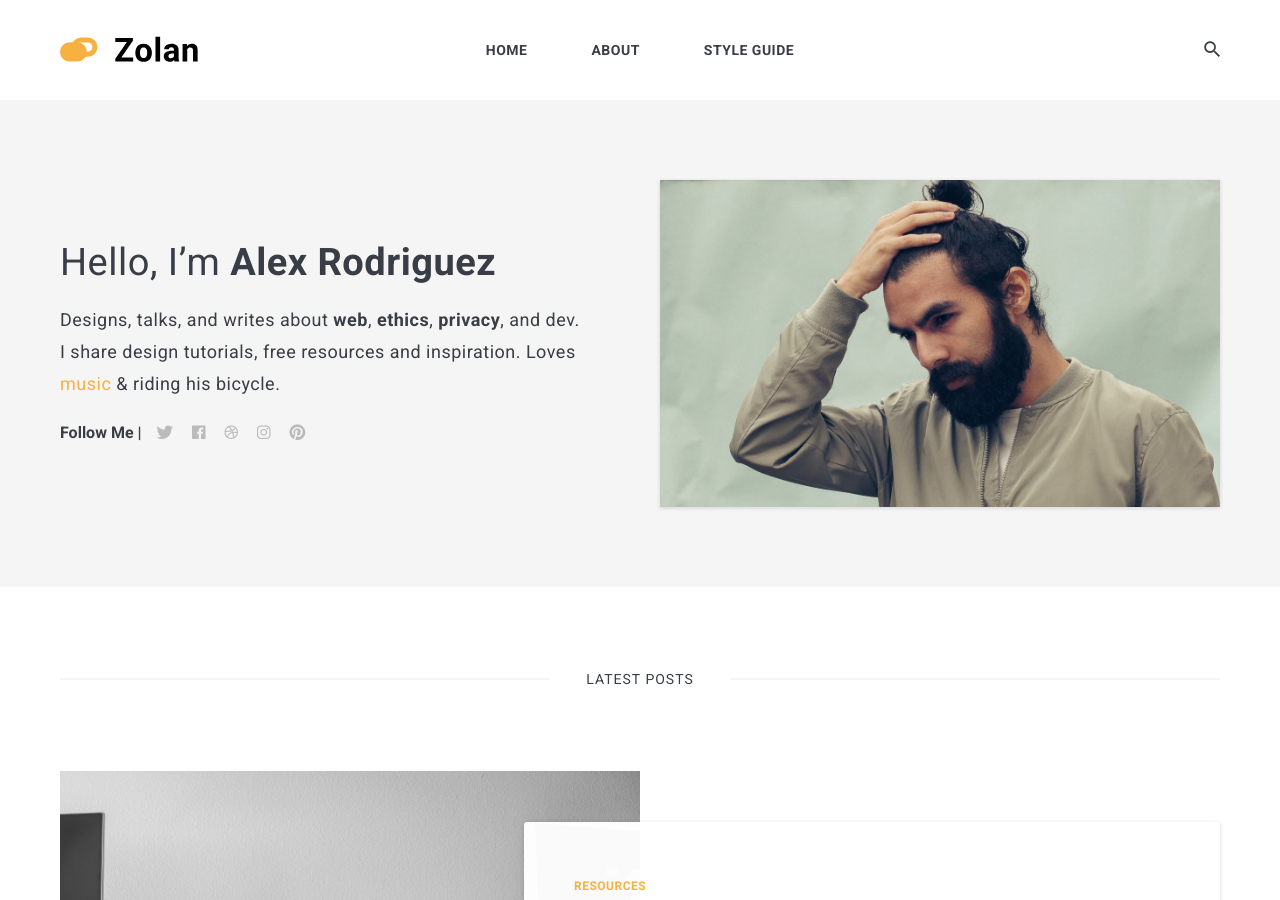
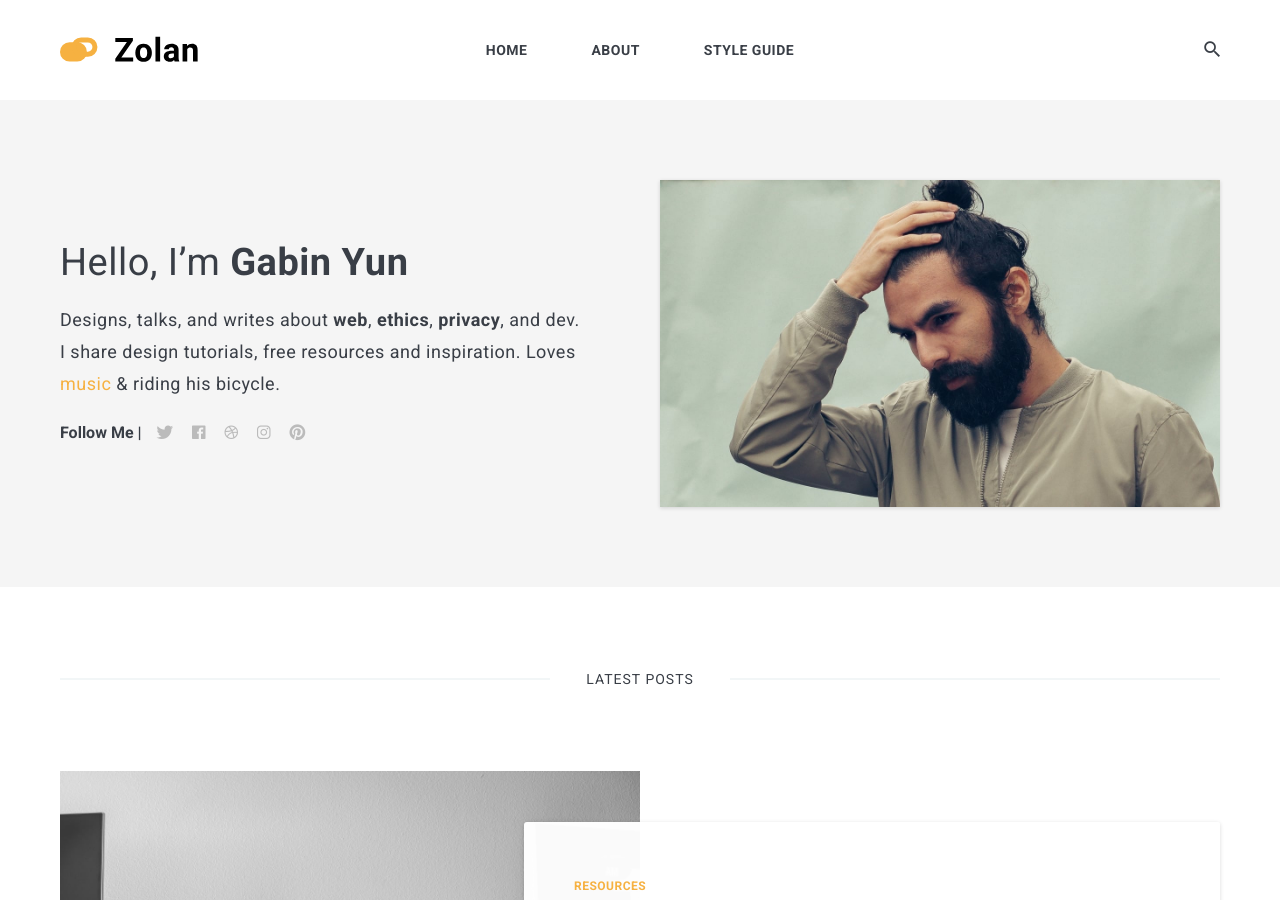
Before and after one commit to gabinyun/gabinyun.github.io, a Jekyll site: the page built from index.html, in a window 1280 px wide and 900 px high. Built offline with Jekyll 4.4.1, drawn with Linux system fonts in a browser that asks for light colours; nearby versions of some CDN libraries; the list of posts is cut into pages by our own code.

Commit message:
Update settings.yml

```diff
--- a/_data/settings.yml
+++ b/_data/settings.yml
@@ -8,9 +8,9 @@
 #-------------------------------
 # Author Settings
 author:
-  name: Alex Rodriguez
+  name: Gabin Yun
   image: 01.jpg
-  say-hello: Hello, I’m <strong>Alex Rodriguez</strong>
+  say-hello: Hello, I’m <strong>Gabin Yun</strong>
   bio: Designs, talks, and writes about <strong>web</strong>, <strong>ethics</strong>, <strong>privacy</strong>, and dev. I share design tutorials, free resources and inspiration. Loves <a href="#">music</a> & riding his bicycle.
 
 
```
